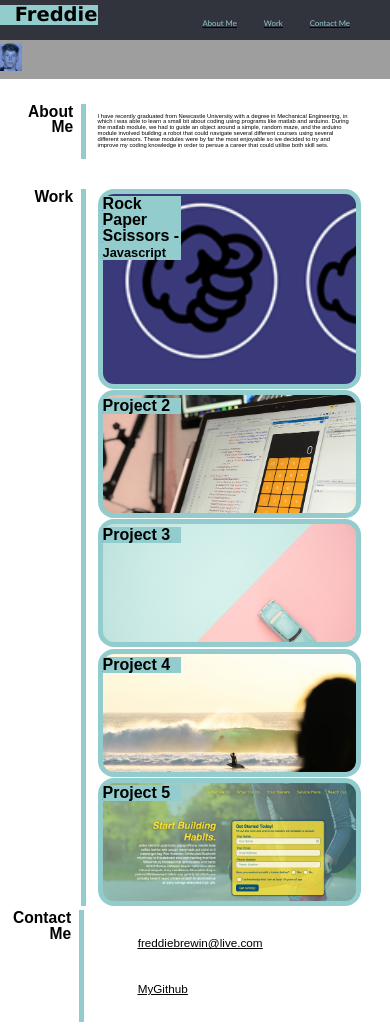
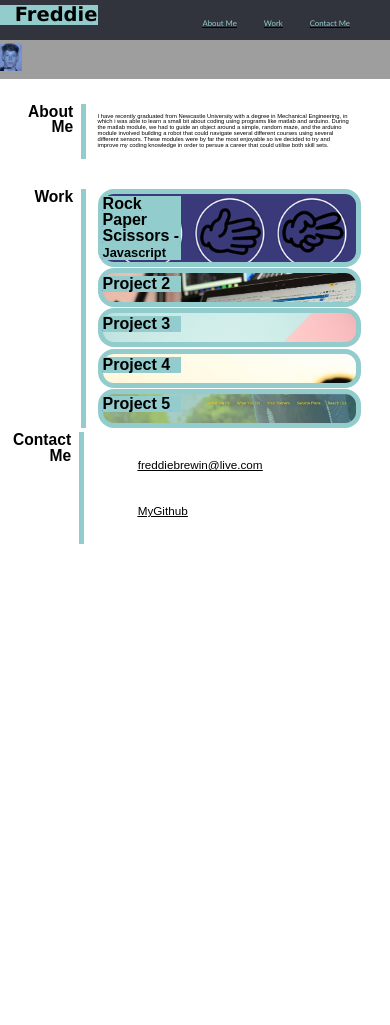
Before and after one commit to freddieb12345/AssignmentWeek2, a plain HTML site: page index.html in a window 390 px wide. After the commit the page ends 844 px from the top, so only its background shows below. Drawn offline with Linux system fonts and the light colour scheme; grey boxes are pictures that could not be loaded.

```diff
--- a/assets/css/style.css
+++ b/assets/css/style.css
@@ -114,7 +114,7 @@ main{ /* Creates main section containing the the projects */
     flex: 0 1 90%;
     margin-bottom: 0.4%;
     margin-right: 1%;
-    height: 12.5em;
+    height: 20vw;
     background-repeat: no-repeat;
     background-size: cover;
     display: block;
@@ -126,7 +126,7 @@ main{ /* Creates main section containing the the projects */
     border-radius: 1em;
     padding: 1% 0 0 0;
     flex: 1 1 40%;
-    height: 12.5em;
+    height: 20vw;
     background-repeat: no-repeat;
     background-size:cover;
     display: block;
@@ -223,7 +223,7 @@ footer{ /* Formatting footer */
  @media screen and (max-width:768px) { /* Creates responsive layout when max width is below 768px */
     .LeftCards, .RightCards { /* Makes all the projects take up 100% of the width of the page*/
         flex: 100%;
-        height: 8em;
+        height: 10vw;
     }
     .LeftCards { /* Changes the right margin of leftCards to better match RightCards in new responsive layout*/
         margin: 0.2% 10% 0 0;
```
Also changed, not shown: 1 other file.
